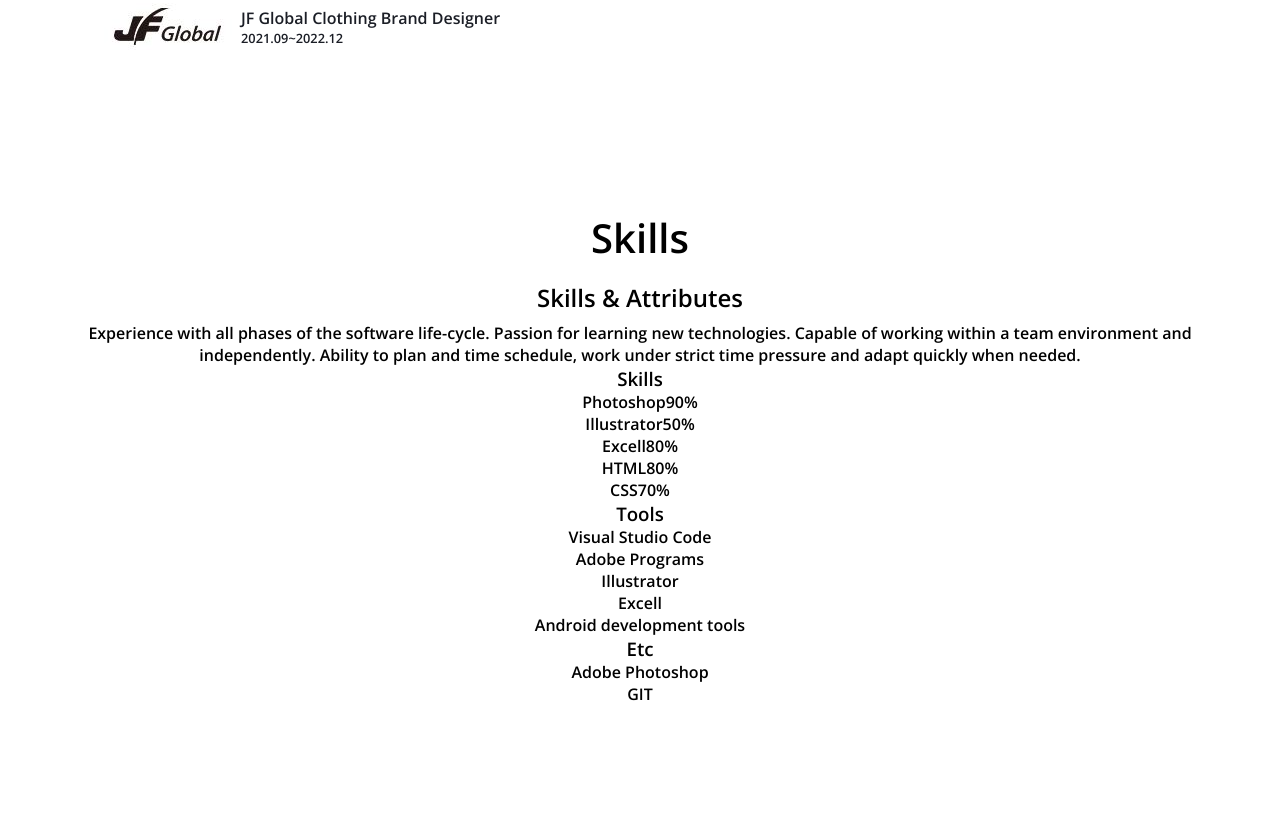
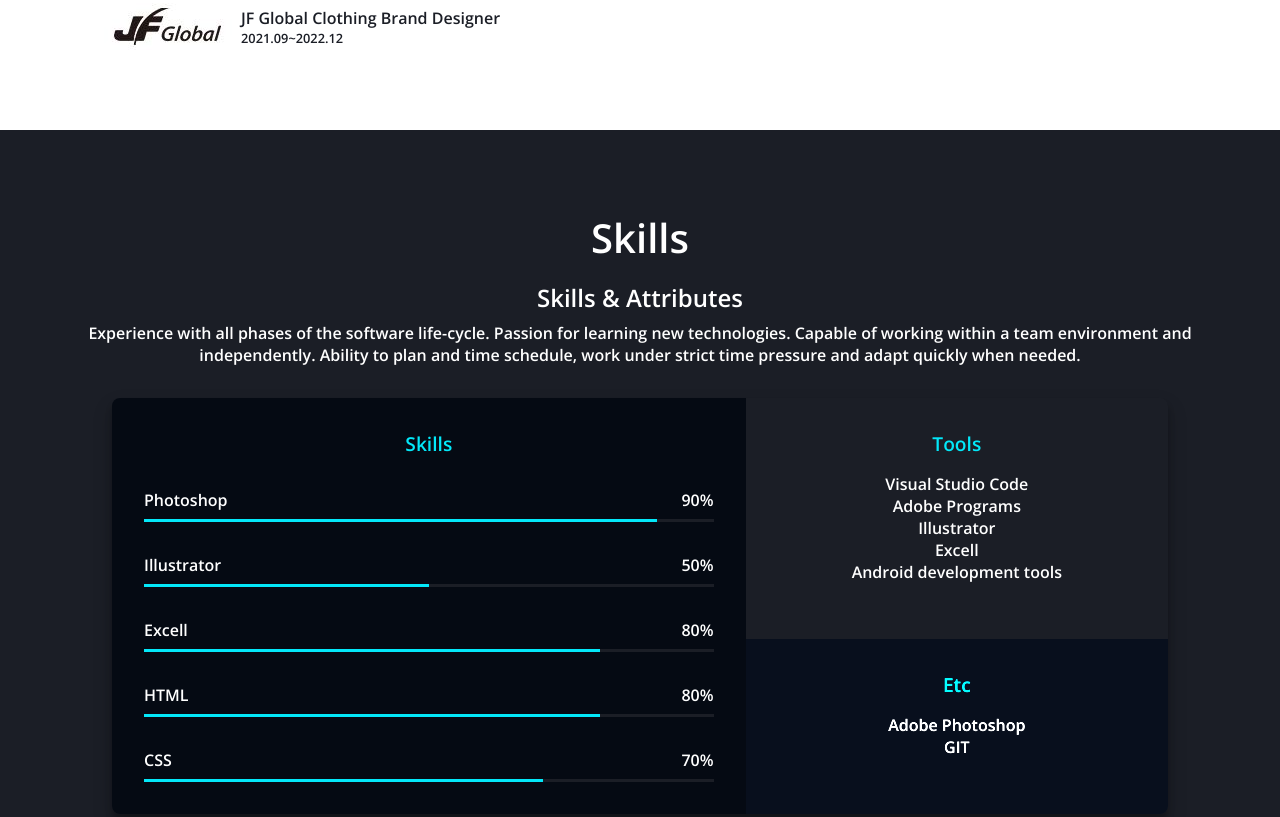
Before and after one commit to wjdgml4544/wjdgml4544.github.io, a plain HTML site: page index.html in a window 1280 px wide. Shown: the part 1378-2195 px from the top of the page. Drawn offline with nearby package versions, Linux system fonts and the light colour scheme.

Commit message:
css-skills

```diff
--- a/css/style.css
+++ b/css/style.css
@@ -242,3 +242,69 @@ button:hover{
     font-size: 0.8rem;
     color: var(--color-primary-variant);
 }
+
+/* skills */
+
+#skills{
+    background-color: var(--color-primary-variant);
+    color: var(--color-text);
+}
+
+.skiils{
+    display: grid;
+    grid-template-columns: 6fr 4fr;
+    border-radius: 8px;
+    overflow: hidden;
+    margin: 2rem 3rem;
+    box-shadow: rgba(0, 0, 0, 0.19) 0px 10px 20px, rgba(0, 0, 0, 0.23) 0px 6px 6px;
+}
+
+.skills__title{
+    color: var(--color-accent);
+    margin: 1rem 0;
+    font-size: 1.2em;
+}
+
+.skills__coding{
+    background-color: var(--color-primary);
+    grid-row: span 2;
+    padding: 1rem;
+}
+
+.skills__tools{
+    padding: 1rem;
+
+}
+
+.skills__etc{
+    background-color: var(--color-primary);
+    padding: 1rem;
+    filter: brightness(150%);
+
+
+}
+
+.bar{
+    display: flex;
+    flex-direction: column;
+    padding: 1rem;
+    gap: 0.5rem;
+
+}
+
+.bar__metadate{
+    display: flex;
+    justify-content: space-between;
+
+}
+
+.bar__bg{
+    width: 100%;
+    height: 3px;
+    background-color: var(--color-primary-variant);
+}
+
+.bar__value{
+    height: 3px;
+    background-color: var(--color-accent);
+}
--- a/index.html
+++ b/index.html
@@ -91,38 +91,59 @@
         </section>
         <!-- Skills -->
         <section id="skills" class="section">
+            <div>
             <h2 class="title">Skills</h2>
             <p class="description">Skills & Attributes</p>
             <p>Experience with all phases of the software life-cycle. Passion for learning new technologies. Capable of working within a team environment and independently. Ability to plan and time schedule, work under strict time pressure and adapt quickly when needed.</p>
 
-           <div>
-             <section>
-                <h3>Skills</h3>
+           <div class="skiils">
+             <section class="skills__coding">
+                <h3 class="skills__title">Skills</h3>
                 <ul>
-                    <li>
-                        <div><span>Photoshop</span><span>90%</span></div>
-                        <div><div style="width: 90%"></div></div>
+                    <li class="bar">
+                        <div class="bar__metadate">
+                            <span>Photoshop</span><span>90%</span>
+                        </div>
+                        <div class="bar__bg">
+                            <div class="bar__value" style="width: 90%"></div>
+                        </div>
                     </li>
-                    <li>
-                        <div><span>Illustrator</span><span>50%</span></div>
-                        <div><div style="width: 50%"></div></div>
+                    <li class="bar">
+                        <div class="bar__metadate">
+                            <span>Illustrator</span><span>50%</span>
+                        </div>
+                        <div class="bar__bg">
+                            <div class="bar__value" style="width: 50%"></div>
+                        </div>
                     </li>
-                    <li>
-                        <div><span>Excell</span><span>80%</span></div>
-                        <div><div style="width: 80%"></div></div>
+                    <li class="bar">
+                        <div class="bar__metadate">
+                            <span>Excell</span><span>80%</span>
+                        </div>
+                        <div class="bar__bg">
+                            <div class="bar__value" style="width: 80%"></div>
+                        </div>
                     </li>
-                    <li>
-                        <div><span>HTML</span><span>80%</span></div>
-                        <div><div style="width: 80%"></div></div>
+                    <li class="bar">
+                        <div class="bar__metadate">
+                            <span>HTML</span><span>80%</span>
+                        </div>
+                        <div class="bar__bg">
+                            <div class="bar__value" style="width: 80%"></div>
+                        </div>
                     </li>
-                    <li>
-                        <div><span>CSS</span><span>70%</span></div>
-                        <div><div style="width: 70%"></div></div>
+                    <li class="bar">
+                        <div class="bar__metadate">
+                            <span>CSS</span><span>70%</span>
+                        </div>
+                        <div class="bar__bg">
+                            <div class="bar__value" style="width: 70%"></div>
+                        </div>
                     </li>
                 </ul>
              </section>
-             <section>
-                <h3>Tools</h3>
+             <section class="skills__tools">
+                <h3 class="skills__title">Tools</h3>
                 <ul>
                     <li>Visual Studio Code</li>
                     <li>Adobe Programs</li>
@@ -131,14 +152,15 @@
                     <li>Android development tools</li>
                 </ul>
              </section>
-             <section>
-                <h3>Etc</h3>
+             <section class="skills__etc">
+                <h3 class="skills__title">Etc</h3>
                 <ul>
                     <li>Adobe Photoshop</li>
                     <li>GIT</li>
                 </ul>
              </section>
            </div>
+        </div>
 
             </div>
         </section>
```
